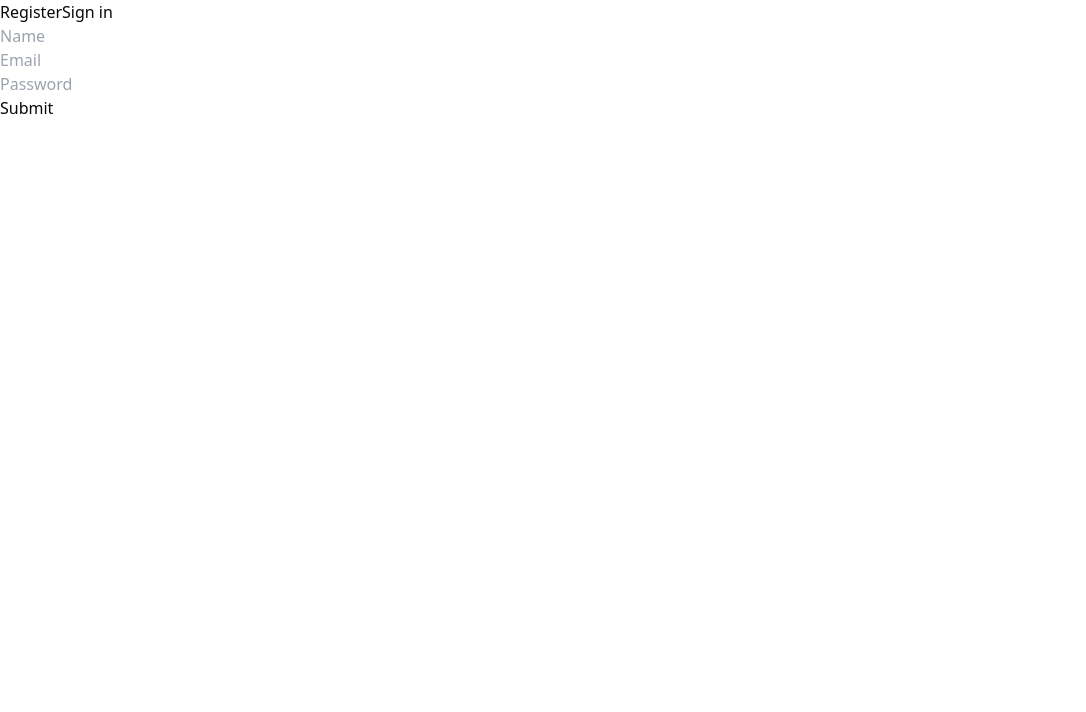
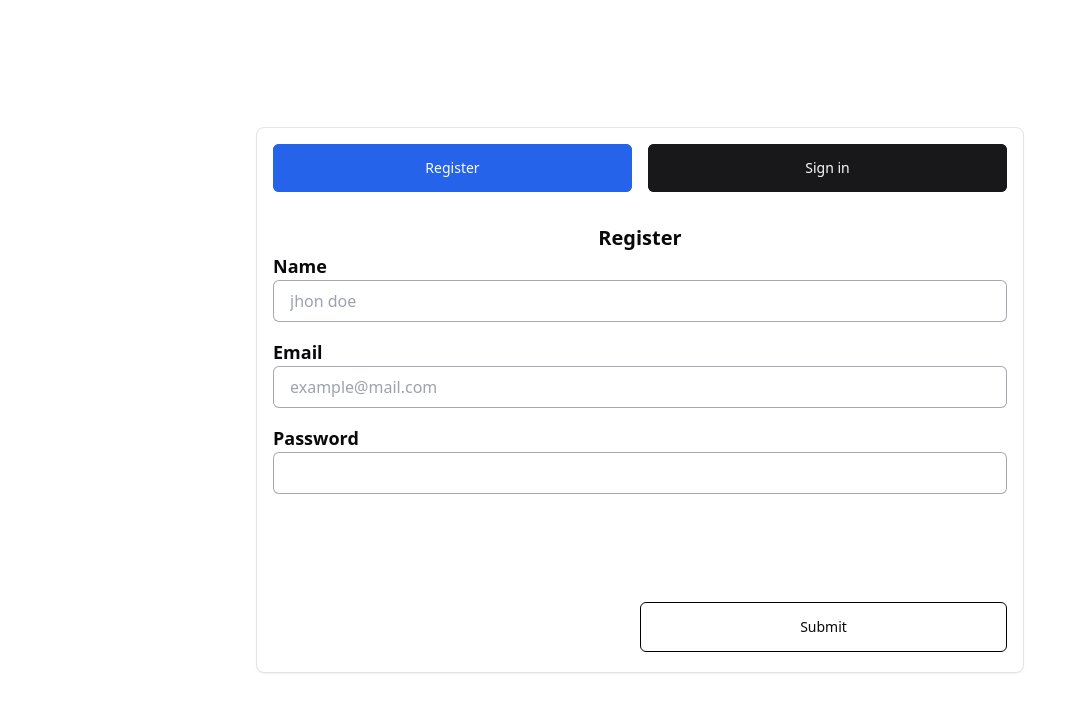
Before and after one commit to Topu-Roy/Hook_Form-Query, a React (Vite) app: page /auth/register in a window 1280 px wide. Shown: the top 712 px of the page, without its empty margins (0-1086 px from the left). Built offline with nearby package versions, Linux system fonts and the light colour scheme.

Commit message:
Form validation

```diff
--- a/package.json
+++ b/package.json
@@ -11,6 +11,7 @@
   },
   "dependencies": {
     "@hookform/resolvers": "^3.9.0",
+    "@radix-ui/react-slot": "^1.1.0",
     "@tanstack/react-query": "^5.52.1",
     "class-variance-authority": "^0.7.0",
     "clsx": "^2.1.1",
--- /dev/null
+++ b/src/components/InputField.tsx
@@ -0,0 +1,52 @@
+import { cn } from "@/lib/utils";
+import {
+  Controller,
+  type PathValue,
+  type Control,
+  type FieldValues,
+  type Path,
+} from "react-hook-form";
+
+type InputFieldProps<T extends FieldValues> = {
+  label: string;
+  name: Path<T>;
+  type: string;
+  control: Control<T, any>;
+  placeholder?: string;
+  id: string;
+};
+
+export function InputField<T extends FieldValues>({
+  label,
+  type,
+  name,
+  placeholder,
+  id,
+  control,
+}: InputFieldProps<T>) {
+  return (
+    <Controller
+      name={name}
+      control={control}
+      defaultValue={"" as PathValue<T, Path<T>>}
+      render={({ field, fieldState: { error } }) => (
+        <div className="w-full">
+          <label className="text-lg font-semibold" htmlFor={id}>
+            {label}
+          </label>
+          <input
+            {...field}
+            className={cn(
+              "w-full rounded-md border border-gray-800/40 px-4 py-2 focus:outline-blue-600",
+              error?.message ? "ring-[1px] ring-rose-500" : "",
+            )}
+            type={type}
+            placeholder={placeholder}
+            id={id}
+          />
+          {error ? <p className="pt-2 text-rose-500">{error.message}</p> : null}
+        </div>
+      )}
+    />
+  );
+}
--- a/src/components/register.tsx
+++ b/src/components/register.tsx
@@ -4,6 +4,8 @@
 import { useNavigate } from "react-router-dom";
 import { UserType } from "./sign-in";
 import { useLocalStorage } from "@/hooks/useLocalStorage";
+import { Button } from "./ui/button";
+import { InputField } from "./InputField";
 
 const schema = z.object({
   name: z
@@ -23,11 +25,16 @@
   const navigator = useNavigate();
 
   const {
-    register,
+    control,
     handleSubmit,
-    formState: { errors },
+    formState: { isSubmitting, isLoading },
   } = useForm<FormData>({
     resolver: zodResolver(schema),
+    defaultValues: {
+      name: "",
+      email: "",
+      password: "",
+    },
   });
 
   const onSubmit = (data: FormData) => {
@@ -47,28 +54,46 @@
   };
 
   return (
-    <div>
-      <form onSubmit={handleSubmit(onSubmit)}>
-        <div>
-          <input type="text" placeholder="Name" {...register("name")} />
-          {errors.name && <span>{errors.name.message}</span>}
+    <div className="h-[28rem] p-4">
+      <h2 className="text-center text-xl font-semibold">Register</h2>
+      <form
+        className="flex h-full w-full flex-col items-center justify-center space-y-4"
+        onSubmit={handleSubmit(onSubmit)}
+      >
+        <InputField
+          control={control}
+          id="Name_Field"
+          label="Name"
+          name="name"
+          placeholder="jhon doe"
+          type="Text"
+        />
+        <InputField
+          control={control}
+          id="Email_Field"
+          label="Email"
+          name="email"
+          placeholder="example@mail.com"
+          type="email"
+        />
+        <InputField
+          control={control}
+          id="Password_Field"
+          label="Password"
+          name="password"
+          type="password"
+        />
+
+        <div className="flex w-full flex-1 items-end justify-end pb-4">
+          <Button
+            disabled={isSubmitting || isLoading}
+            variant={"outline"}
+            className="w-[50%] border border-black py-6 transition-colors hover:bg-blue-600"
+            type="submit"
+          >
+            Submit
+          </Button>
         </div>
-
-        <div>
-          <input type="email" placeholder="Email" {...register("email")} />
-          {errors.email && <span>{errors.email.message}</span>}
-        </div>
-
-        <div>
-          <input
-            type="password"
-            placeholder="Password"
-            {...register("password")}
-          />
-          {errors.password && <span>{errors.password.message}</span>}
-        </div>
-
-        <button type="submit">Submit</button>
       </form>
     </div>
   );
--- a/src/components/sign-in.tsx
+++ b/src/components/sign-in.tsx
@@ -4,6 +4,8 @@
 import { useEffect } from "react";
 import { useNavigate } from "react-router-dom";
 import { useAuth } from "@/hooks/useAuth";
+import { InputField } from "./InputField";
+import { Button } from "./ui/button";
 
 const schema = z.object({
   email: z.string().email({ message: "Invalid email address" }),
@@ -27,9 +29,9 @@
   const { isAuthenticated, handleAuthenticate } = useAuth();
 
   const {
-    register,
+    control,
     handleSubmit,
-    formState: { errors },
+    formState: { isLoading, isSubmitting },
   } = useForm<FormData>({
     resolver: zodResolver(schema),
   });
@@ -45,23 +47,38 @@
   }, [isAuthenticated]);
 
   return (
-    <div>
-      <form onSubmit={handleSubmit(onSubmit)}>
-        <div>
-          <input type="email" placeholder="Email" {...register("email")} />
-          {errors.email && <span>{errors.email.message}</span>}
+    <div className="h-[28rem] p-4">
+      <h2 className="text-center text-xl font-semibold">Sign in</h2>
+      <form
+        className="flex h-full w-full flex-col items-center justify-center space-y-4"
+        onSubmit={handleSubmit(onSubmit)}
+      >
+        <InputField
+          control={control}
+          id="Email_Field"
+          label="Email"
+          name="email"
+          placeholder="example@mail.com"
+          type="email"
+        />
+        <InputField
+          control={control}
+          id="Password_Field"
+          label="Password"
+          name="password"
+          type="password"
+        />
+
+        <div className="flex w-full flex-1 items-end justify-end pb-4">
+          <Button
+            disabled={isSubmitting || isLoading}
+            variant={"outline"}
+            className="w-[50%] border border-black py-6 transition-colors hover:bg-blue-600"
+            type="submit"
+          >
+            Submit
+          </Button>
         </div>
-
-        <div>
-          <input
-            type="password"
-            placeholder="Password"
-            {...register("password")}
-          />
-          {errors.password && <span>{errors.password.message}</span>}
-        </div>
-
-        <button type="submit">Submit</button>
       </form>
     </div>
   );
--- /dev/null
+++ b/src/components/ui/button.tsx
@@ -0,0 +1,56 @@
+import * as React from "react"
+import { Slot } from "@radix-ui/react-slot"
+import { cva, type VariantProps } from "class-variance-authority"
+
+import { cn } from "@/lib/utils"
+
+const buttonVariants = cva(
+  "inline-flex items-center justify-center whitespace-nowrap rounded-md text-sm font-medium ring-offset-background transition-colors focus-visible:outline-none focus-visible:ring-2 focus-visible:ring-ring focus-visible:ring-offset-2 disabled:pointer-events-none disabled:opacity-50",
+  {
+    variants: {
+      variant: {
+        default: "bg-primary text-primary-foreground hover:bg-primary/90",
+        destructive:
+          "bg-destructive text-destructive-foreground hover:bg-destructive/90",
+        outline:
+          "border border-input bg-background hover:bg-accent hover:text-accent-foreground",
+        secondary:
+          "bg-secondary text-secondary-foreground hover:bg-secondary/80",
+        ghost: "hover:bg-accent hover:text-accent-foreground",
+        link: "text-primary underline-offset-4 hover:underline",
+      },
+      size: {
+        default: "h-10 px-4 py-2",
+        sm: "h-9 rounded-md px-3",
+        lg: "h-11 rounded-md px-8",
+        icon: "h-10 w-10",
+      },
+    },
+    defaultVariants: {
+      variant: "default",
+      size: "default",
+    },
+  }
+)
+
+export interface ButtonProps
+  extends React.ButtonHTMLAttributes<HTMLButtonElement>,
+    VariantProps<typeof buttonVariants> {
+  asChild?: boolean
+}
+
+const Button = React.forwardRef<HTMLButtonElement, ButtonProps>(
+  ({ className, variant, size, asChild = false, ...props }, ref) => {
+    const Comp = asChild ? Slot : "button"
+    return (
+      <Comp
+        className={cn(buttonVariants({ variant, size, className }))}
+        ref={ref}
+        {...props}
+      />
+    )
+  }
+)
+Button.displayName = "Button"
+
+export { Button, buttonVariants }
--- /dev/null
+++ b/src/components/ui/card.tsx
@@ -0,0 +1,79 @@
+import * as React from "react"
+
+import { cn } from "@/lib/utils"
+
+const Card = React.forwardRef<
+  HTMLDivElement,
+  React.HTMLAttributes<HTMLDivElement>
+>(({ className, ...props }, ref) => (
+  <div
+    ref={ref}
+    className={cn(
+      "rounded-lg border bg-card text-card-foreground shadow-sm",
+      className
+    )}
+    {...props}
+  />
+))
+Card.displayName = "Card"
+
+const CardHeader = React.forwardRef<
+  HTMLDivElement,
+  React.HTMLAttributes<HTMLDivElement>
+>(({ className, ...props }, ref) => (
+  <div
+    ref={ref}
+    className={cn("flex flex-col space-y-1.5 p-6", className)}
+    {...props}
+  />
+))
+CardHeader.displayName = "CardHeader"
+
+const CardTitle = React.forwardRef<
+  HTMLParagraphElement,
+  React.HTMLAttributes<HTMLHeadingElement>
+>(({ className, ...props }, ref) => (
+  <h3
+    ref={ref}
+    className={cn(
+      "text-2xl font-semibold leading-none tracking-tight",
+      className
+    )}
+    {...props}
+  />
+))
+CardTitle.displayName = "CardTitle"
+
+const CardDescription = React.forwardRef<
+  HTMLParagraphElement,
+  React.HTMLAttributes<HTMLParagraphElement>
+>(({ className, ...props }, ref) => (
+  <p
+    ref={ref}
+    className={cn("text-sm text-muted-foreground", className)}
+    {...props}
+  />
+))
+CardDescription.displayName = "CardDescription"
+
+const CardContent = React.forwardRef<
+  HTMLDivElement,
+  React.HTMLAttributes<HTMLDivElement>
+>(({ className, ...props }, ref) => (
+  <div ref={ref} className={cn("p-6 pt-0", className)} {...props} />
+))
+CardContent.displayName = "CardContent"
+
+const CardFooter = React.forwardRef<
+  HTMLDivElement,
+  React.HTMLAttributes<HTMLDivElement>
+>(({ className, ...props }, ref) => (
+  <div
+    ref={ref}
+    className={cn("flex items-center p-6 pt-0", className)}
+    {...props}
+  />
+))
+CardFooter.displayName = "CardFooter"
+
+export { Card, CardHeader, CardFooter, CardTitle, CardDescription, CardContent }
--- a/src/pages/Authentication.tsx
+++ b/src/pages/Authentication.tsx
@@ -1,5 +1,7 @@
-import { Link, Outlet, useNavigate } from "react-router-dom";
+import { NavLink, Outlet, useNavigate } from "react-router-dom";
 import { useEffect } from "react";
+import { Button } from "@/components/ui/button";
+import { Card } from "@/components/ui/card";
 
 export default function Authentication() {
   const navigator = useNavigate();
@@ -8,16 +10,38 @@
   }, []);
 
   return (
-    <div>
-      <div>
-        <Link to={"/auth/register"}>
-          <button>Register</button>
-        </Link>
-        <Link to={"/auth/sign-in"}>
-          <button>Sign in</button>
-        </Link>
-      </div>
-      <Outlet />
+    <div className="flex h-screen w-screen items-center justify-center">
+      <Card className="w-[90%] max-w-3xl">
+        <div className="flex items-center justify-center gap-4 p-4">
+          <NavLink
+            className={({ isActive }) =>
+              isActive
+                ? "w-full rounded-md bg-blue-600"
+                : "bg-primary w-full rounded-md"
+            }
+            to={"/auth/register"}
+          >
+            <Button className="flex w-full items-center justify-center bg-inherit py-6">
+              Register
+            </Button>
+          </NavLink>
+          <NavLink
+            className={({ isActive }) =>
+              isActive
+                ? "w-full rounded-md bg-blue-600"
+                : "bg-primary w-full rounded-md"
+            }
+            to={"/auth/sign-in"}
+          >
+            <Button className="flex w-full items-center justify-center bg-inherit py-6">
+              Sign in
+            </Button>
+          </NavLink>
+        </div>
+        <div className="mb-4">
+          <Outlet />
+        </div>
+      </Card>
     </div>
   );
 }
```
Also changed, not shown: 1 other file (tests, documents, lock files or other folders).
